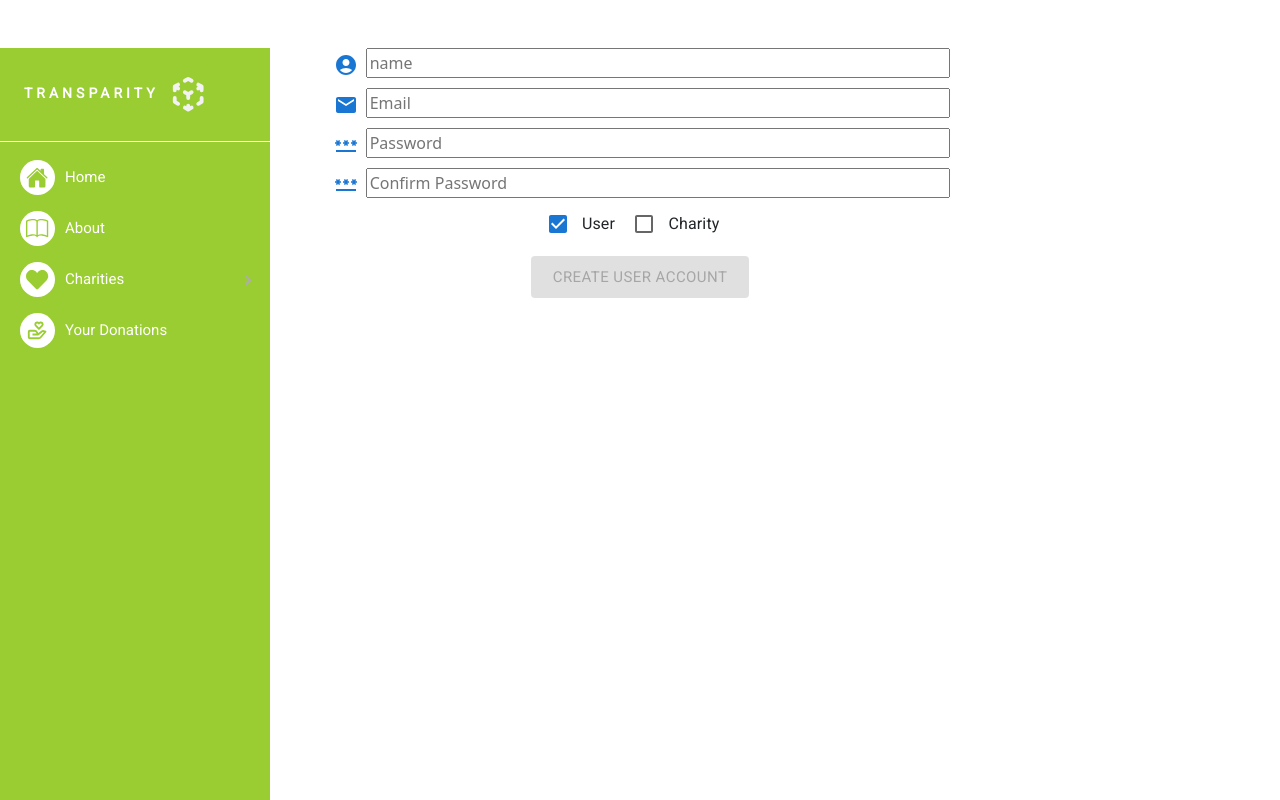
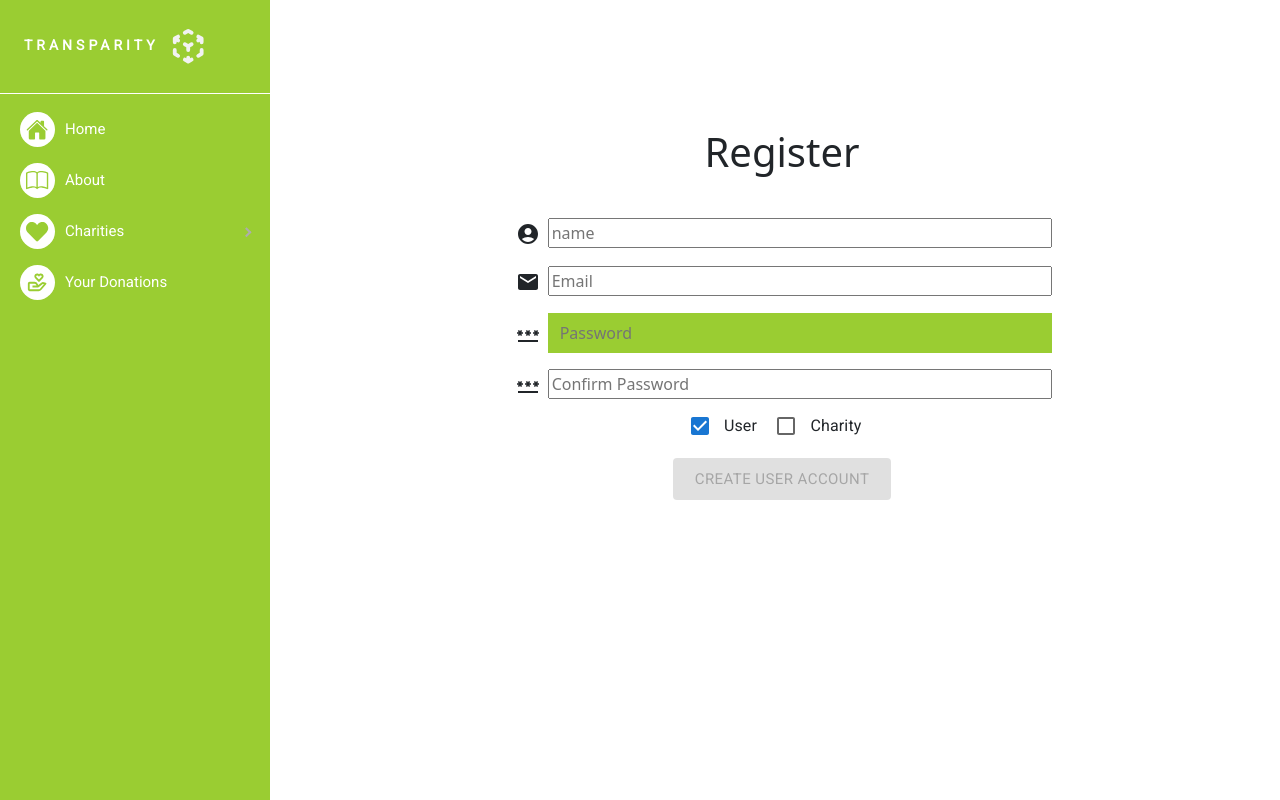
Before and after one commit to qlanphere/transparity-front, a React (Create React App) app: page /register in a window 1280 px wide. Built offline with nearby package versions, Linux system fonts and the light colour scheme.

Commit message:
form edits

```diff
--- /dev/null
+++ b/src/pages/Login/Login.css
@@ -0,0 +1,27 @@
+.login-form{
+    margin-left: 270px;
+    min-width: 350px;
+}
+
+.login-page-title{
+    margin-left: 270px;
+    padding-top: 10%;
+}
+
+.login-button{
+    background-color: #9ACD32;
+    color: #fff;
+    border: none;
+}
+
+#root > div > form > div > div:nth-child(3) > input{
+    background-color: #9ACD32;
+    color: #fff;
+    border: none;
+    padding: 8px 12px;
+}
+
+
+#root > div > form > div > div:nth-child(3) > input:hover{
+    background-color: #424242;
+}
--- a/src/pages/Login/index.js
+++ b/src/pages/Login/index.js
@@ -4,6 +4,8 @@ import { useHistory } from "react-router-dom";
 import PasswordIcon from '@mui/icons-material/Password'
 import EmailIcon from '@mui/icons-material/Email'
 import styles from './Login.module.css'
+import './Login.css'
+
 const Login = () => {
     const { login } = useAuthContext();
     const history = useHistory();
@@ -28,21 +30,21 @@ const Login = () => {
     }
     return (
         <>
-            <h1>Login</h1>
-            <form onSubmit={handleSubmit} aria-label="login">
-                <div className="mt-5">
-                    <div className="m-2">
-                        <EmailIcon color="primary"/>
-                        <input className ={styles.input} type="email" name="email" value={formData.email} onChange={handleInput} placeholder="Email" />
+            <h1 className="login-page-title">Login</h1>
+            <form className="login-form" onSubmit={handleSubmit} aria-label="login">
+                <div className="p-2">
+                    <div className="p-2">
+                        {/* <EmailIcon color="primary" /> */}
+                        <input className={styles.input} type="email" name="email" value={formData.email} onChange={handleInput} placeholder="Email" />
                     </div>
-                    <div className="m-2">
-                        <PasswordIcon color="primary"/>
-                        <input className ={styles.input} type="password" name="password" value={formData.password} onChange={handleInput} placeholder="Password" />
+                    <div className="p-2">
+                        {/* <PasswordIcon color="primary" /> */}
+                        <input className={styles.input} type="password" name="password" value={formData.password} onChange={handleInput} placeholder="Password" />
                     </div>
-                    <div className="m-2">
-                        <input type="submit" className={formIncomplete() ? 'disabled' : 'enabled'} disabled={formIncomplete()} value="Login" />
+                    <div className="p-2">
+                        <input className="login-button" type="submit" className={formIncomplete() ? 'disabled' : 'enabled'} disabled={formIncomplete()} value="Login" />
                     </div>
-                    <p>Not register yet? <a className={styles.a} href="/register">Create an Account</a></p>
+                    <p className="p-2">Not registered yet? <a className={styles.a} href="/register">Create an Account</a></p>
                 </div>
 
             </form>
--- /dev/null
+++ b/src/pages/Register/Register.css
@@ -0,0 +1,19 @@
+.register-form{
+    display: flex;
+    flex-direction: column;
+    justify-content: flex-end;
+    width: 80%;
+    margin: 0 auto;
+    min-width: 400px;
+    margin-left: 270px;
+    text-align: center;
+    padding-top: 2%;
+}
+
+.register-title{
+    text-align: center;
+    margin-left: 270px;
+    padding-top: 10%;
+    width: 80%;
+    min-width: 400px;
+}
--- a/src/pages/Register/Register.module.css
+++ b/src/pages/Register/Register.module.css
@@ -5,6 +5,6 @@
 
 .input:focus{
     outline: none !important;
-    border: 1px solid blue;
-    box-shadow: 0 0 1px #719ECE;
+    border: 1px solid #9ACD32;;
+    box-shadow: 0 0 1px #9ACD32;;
 }
--- a/src/pages/Register/index.js
+++ b/src/pages/Register/index.js
@@ -5,6 +5,7 @@ import { AccountCircle } from '@mui/icons-material'
 import PasswordIcon from '@mui/icons-material/Password'
 import EmailIcon from '@mui/icons-material/Email'
 import styles from './Register.module.css'
+import './Register.css'
 import Button from '@mui/material/Button';
 import FormGroup from '@mui/material/FormGroup';
 import FormControlLabel from '@mui/material/FormControlLabel';
@@ -56,22 +57,23 @@ const Register = () => {
 
     return (
         <>
-            <form onSubmit={handleSubmit} aria-label="register">
-                <div className="m-5">
-                    <div className="m-2">
-                        <AccountCircle color="primary" />
+            <h1 className="register-title">Register</h1>
+            <form className="register-form" onSubmit={handleSubmit} aria-label="register">
+                <div className="form-fields-container">
+                    <div className="p-2">
+                        <AccountCircle />
                         <input className={styles.input} type="text" name="name" value={formData.name} onChange={handleInput} placeholder="name" />
                     </div>
-                    <div className="m-2">
-                        <EmailIcon color="primary" />
+                    <div className="p-2">
+                        <EmailIcon />
                         <input className={styles.input} type="email" name="email" value={formData.email} onChange={handleInput} placeholder="Email" />
                     </div>
-                    <div className="m-2">
-                        <PasswordIcon color="primary" />
+                    <div className="p-2">
+                        <PasswordIcon />
                         <input className={styles.input} type="password" name="password" value={formData.password} onChange={handleInput} placeholder="Password" />
                     </div>
-                    <div className="m-2">
-                        <PasswordIcon color="primary" />
+                    <div className="p-2">
+                        <PasswordIcon />
                         <input className={styles.input} type="password" name="passwordConfirmation" value={formData.passwordConfirmation} onChange={handleInput} placeholder="Confirm Password" />
                         <div className="box">
                             <span>
```
Lines whose indentation alone changed are shown as unchanged.
